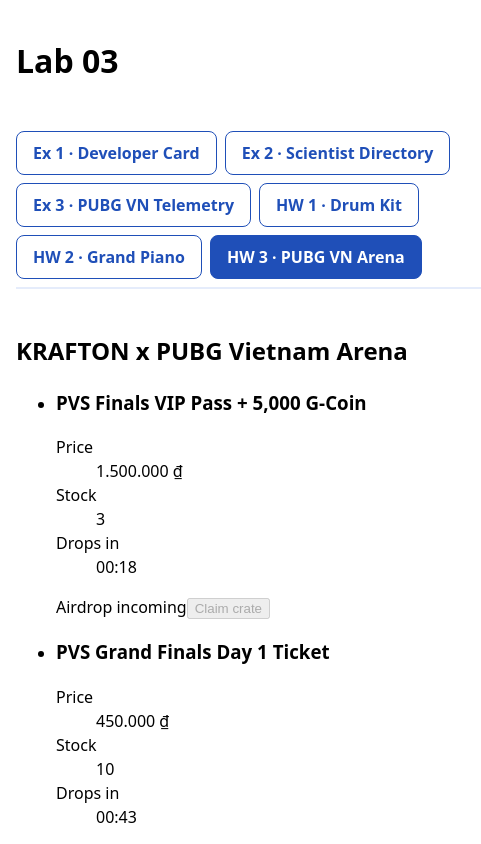
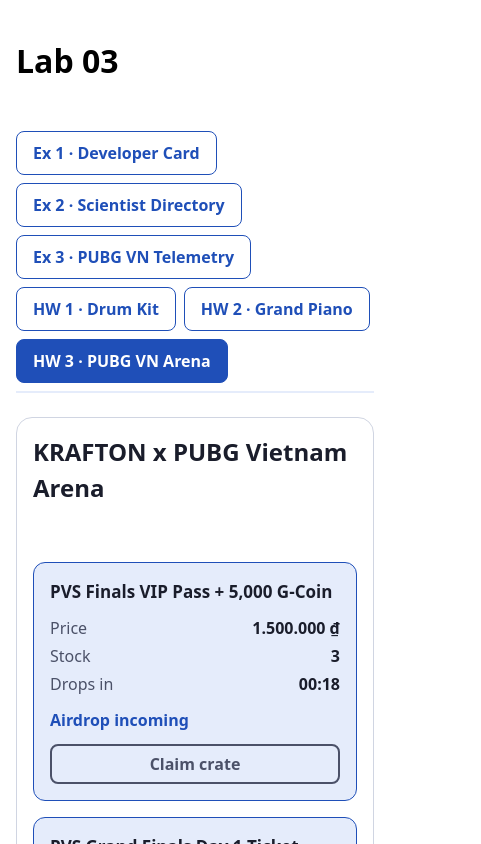
Before and after one commit to Ac-2836/WebDev-Lab03-Inclass, a React (Vite) app: page / in a window 390 px wide. Both pictures are taken after a click on the tab "HW 3 · PUBG VN Arena". Shown: the top 844 px of the page, 481 px wide, since content can reach past the window. Built offline with nearby package versions, Linux system fonts and the light colour scheme.

Commit message:
style(hw3): add accessible responsive arena theme

```diff
--- a/src/homeworks/KraftonPubgVnArena/CrateDropCard.jsx
+++ b/src/homeworks/KraftonPubgVnArena/CrateDropCard.jsx
@@ -1,4 +1,5 @@
 import { useId } from 'react';
+import styles from './KraftonPubgVnArena.module.css';
 import { DROP_WINDOW_MS, getDropPhase, PHASE_LABEL } from './drop-phase.js';
 import { formatCountdown, formatVnd } from './format.js';
 import { usePubgAirdropTimer } from './usePubgAirdropTimer.js';
@@ -14,9 +15,9 @@ export function CrateDropCard({ drop, stock, isClaiming, onClaim }) {
   });
 
   return (
-    <article aria-labelledby={headingId}>
+    <article className={styles.card} aria-labelledby={headingId}>
       <h3 id={headingId}>{drop.title}</h3>
-      <dl>
+      <dl className={styles.facts}>
         <dt>Price</dt>
         <dd>{formatVnd(drop.priceVnd)}</dd>
         <dt>Stock</dt>
@@ -36,11 +37,12 @@ export function CrateDropCard({ drop, stock, isClaiming, onClaim }) {
       </dl>
       {/* Only the phase label is live: it changes on phase changes, not on
           every countdown tick. */}
-      <output>{PHASE_LABEL[phase]}</output>
+      <output className={styles.phase}>{PHASE_LABEL[phase]}</output>
       {/* aria-disabled (not disabled) while claiming keeps keyboard focus on
           the button; the click handler is guarded by the in-flight lock. */}
       <button
         type='button'
+        className={styles.claim}
         disabled={phase !== 'AIRDROP_LIVE'}
         aria-disabled={isClaiming}
         onClick={() => onClaim(drop)}
--- a/src/homeworks/KraftonPubgVnArena/KraftonPubgVnArena.jsx
+++ b/src/homeworks/KraftonPubgVnArena/KraftonPubgVnArena.jsx
@@ -5,6 +5,7 @@ import { CrateDropCard } from './CrateDropCard.jsx';
 import { generateKillFeed } from './kill-feed.js';
 import { KillFeed } from './KillFeed.jsx';
 import { Leaderboard } from './Leaderboard.jsx';
+import styles from './KraftonPubgVnArena.module.css';
 
 export function KraftonPubgVnArena() {
   const [drops] = useState(() => createArenaDrops());
@@ -70,11 +71,13 @@ export function KraftonPubgVnArena() {
   };
 
   return (
-    <section aria-labelledby='arena-heading'>
+    <section className={styles.arena} aria-labelledby='arena-heading'>
       <h2 id='arena-heading'>KRAFTON x PUBG Vietnam Arena</h2>
-      <output>{notice}</output>
-      {failure && <p role='alert'>{failure}</p>}
-      <ul aria-label='Crate drops'>
+      <output className={styles.notice}>{notice}</output>
+      {failure && (
+        <p className={styles.failure} role='alert'>{failure}</p>
+      )}
+      <ul className={styles.drops} aria-label='Crate drops'>
         {drops.map((drop) => (
           <li key={drop.id}>
             <CrateDropCard
--- a/src/homeworks/KraftonPubgVnArena/KraftonPubgVnArena.module.css
+++ b/src/homeworks/KraftonPubgVnArena/KraftonPubgVnArena.module.css
@@ -1,8 +1,194 @@
+.arena {
+  --panel-bg: #ffffff;
+  --panel-border: #d0d5e2;
+  --text-main: #1a1d2b;
+  --text-muted: #4b5168;
+  --accent: #1f4fb8;
+  --accent-soft: #e5ecfb;
+  --danger: #7a1414;
+  --danger-soft: #fdecec;
+  --gap: 1rem;
+
+  width: 100%;
+  padding: var(--gap);
+  display: grid;
+  grid-template-columns: minmax(0, 1fr); /* wide children scroll, not grow */
+  gap: var(--gap);
+  color: var(--text-main);
+  background: var(--panel-bg);
+  border: 1px solid var(--panel-border);
+  border-radius: 16px;
+}
+
+.arena h2,
+.arena h3 {
+  margin: 0;
+}
+
+.arena :focus-visible {
+  outline: 3px solid var(--accent);
+  outline-offset: 2px;
+}
+
+.notice {
+  min-height: 1.5em;
+  color: var(--text-muted);
+  font-weight: 600;
+}
+
+.failure {
+  margin: 0;
+  padding: 0.75rem 1rem;
+  color: var(--danger);
+  background: var(--danger-soft);
+  border: 1px solid var(--danger);
+  border-radius: 8px;
+  font-weight: 600;
+}
+
+/* Crate drops */
+.drops {
+  margin: 0;
+  padding: 0;
+  list-style: none;
+  display: grid;
+  grid-template-columns: repeat(auto-fit, minmax(15rem, 1fr));
+  gap: var(--gap);
+}
+
+.card {
+  height: 100%;
+  padding: var(--gap);
+  display: grid;
+  align-content: start;
+  gap: 0.75rem;
+  background: var(--accent-soft);
+  border: 1px solid var(--accent);
+  border-radius: 12px;
+}
+
+.card h3 {
+  font-size: 1.0625rem;
+}
+
+.facts {
+  margin: 0;
+  display: grid;
+  grid-template-columns: auto 1fr;
+  gap: 0.25rem 0.75rem;
+}
+
+.facts dt {
+  color: var(--text-muted);
+}
+
+.facts dd {
+  margin: 0;
+  font-weight: 700;
+  text-align: right;
+}
+
+.phase {
+  font-weight: 700;
+  color: var(--accent);
+}
+
+.claim {
+  min-height: 2.5rem;
+  padding: 0.25rem 0.75rem;
+  font: inherit;
+  font-weight: 600;
+  color: #ffffff;
+  background: var(--accent);
+  border: 2px solid var(--accent);
+  border-radius: 8px;
+  cursor: pointer;
+}
+
+.claim:disabled {
+  color: var(--text-muted);
+  background: transparent;
+  border-color: var(--text-muted);
+  cursor: not-allowed;
+}
+
+.claim[aria-disabled='true'] {
+  cursor: progress;
+  border-style: dashed;
+}
+
+/* Leaderboard */
+
+.leaderboard {
+  display: grid;
+  grid-template-columns: minmax(0, 1fr);
+  gap: 0.75rem;
+}
+
+.controls {
+  display: flex;
+  flex-wrap: wrap;
+  align-items: center;
+  gap: 0.5rem 0.75rem;
+}
+
+.controls input,
+.controls select {
+  min-height: 2.5rem;
+  padding: 0.25rem 0.5rem;
+  font: inherit;
+  color: var(--text-main);
+  border: 1px solid var(--text-muted);
+  border-radius: 8px;
+}
+
+.controls input {
+  flex: 1 1 10rem;
+  min-width: 0;
+}
+
+/* The 6 columns do not fit a phone: the table scrolls inside its own
+   labelled, focusable region and the page never scrolls sideways. */
+.tableScroll {
+  overflow-x: auto;
+}
+
+.table {
+  width: 100%;
+  min-width: 26rem;
+  border-collapse: collapse;
+  font-size: 0.875rem;
+}
+
+.table caption {
+  padding-bottom: 0.5rem;
+  text-align: left;
+  font-weight: 600;
+}
+
+.table th,
+.table td {
+  padding: 0.5rem 0.25rem;
+  text-align: right;
+  border-bottom: 1px solid var(--panel-border);
+}
+
+.table thead th {
+  color: var(--text-muted);
+  font-size: 0.75rem;
+  text-transform: uppercase;
+}
+
+.table th:nth-child(2),
+.table td:nth-child(2) {
+  text-align: left;
+}
+
 /* Kill feed (virtual list): fixed row height, scroll box of fixed height. */
 .feedScroller {
   height: var(--viewport-height);
   overflow-y: auto;
-  border: 1px solid #4b5168;
+  border: 1px solid var(--text-muted);
   border-radius: 8px;
 }
 
@@ -21,3 +207,9 @@
   white-space: nowrap;
   text-overflow: ellipsis;
 }
+
+.feedList time {
+  margin-right: 0.5rem;
+  color: var(--text-muted);
+  font-variant-numeric: tabular-nums;
+}
--- a/src/homeworks/KraftonPubgVnArena/Leaderboard.jsx
+++ b/src/homeworks/KraftonPubgVnArena/Leaderboard.jsx
@@ -1,4 +1,5 @@
 import { useId, useState } from 'react';
+import styles from './KraftonPubgVnArena.module.css';
 import { rankStandings, SORT_OPTIONS, totalPoints } from './leaderboard.js';
 
 export function Leaderboard({ standings }) {
@@ -11,9 +12,16 @@ export function Leaderboard({ standings }) {
   const rows = rankStandings(standings, { query, sortBy });
 
   return (
-    <section aria-labelledby='leaderboard-heading'>
+    <section
+      className={styles.leaderboard}
+      aria-labelledby='leaderboard-heading'
+    >
       <h3 id='leaderboard-heading'>PVS Leaderboard</h3>
-      <form role='search' onSubmit={(e) => e.preventDefault()}>
+      <form
+        className={styles.controls}
+        role='search'
+        onSubmit={(e) => e.preventDefault()}
+      >
         <label htmlFor={queryId}>Squad name</label>
         <input
           id={queryId}
@@ -37,7 +45,12 @@ export function Leaderboard({ standings }) {
       <output>
         Showing {rows.length} of {standings.length} squads
       </output>
-      <table>
+      <section
+        className={styles.tableScroll}
+        aria-label='Squad standings table, scrolls sideways on small screens'
+        tabIndex={0}
+      >
+        <table className={styles.table}>
           <caption>Squad standings</caption>
           <thead>
             <tr>
@@ -69,5 +82,6 @@ export function Leaderboard({ standings }) {
           </tbody>
         </table>
       </section>
+    </section>
   );
 }
```
Lines whose indentation alone changed are shown as unchanged.
